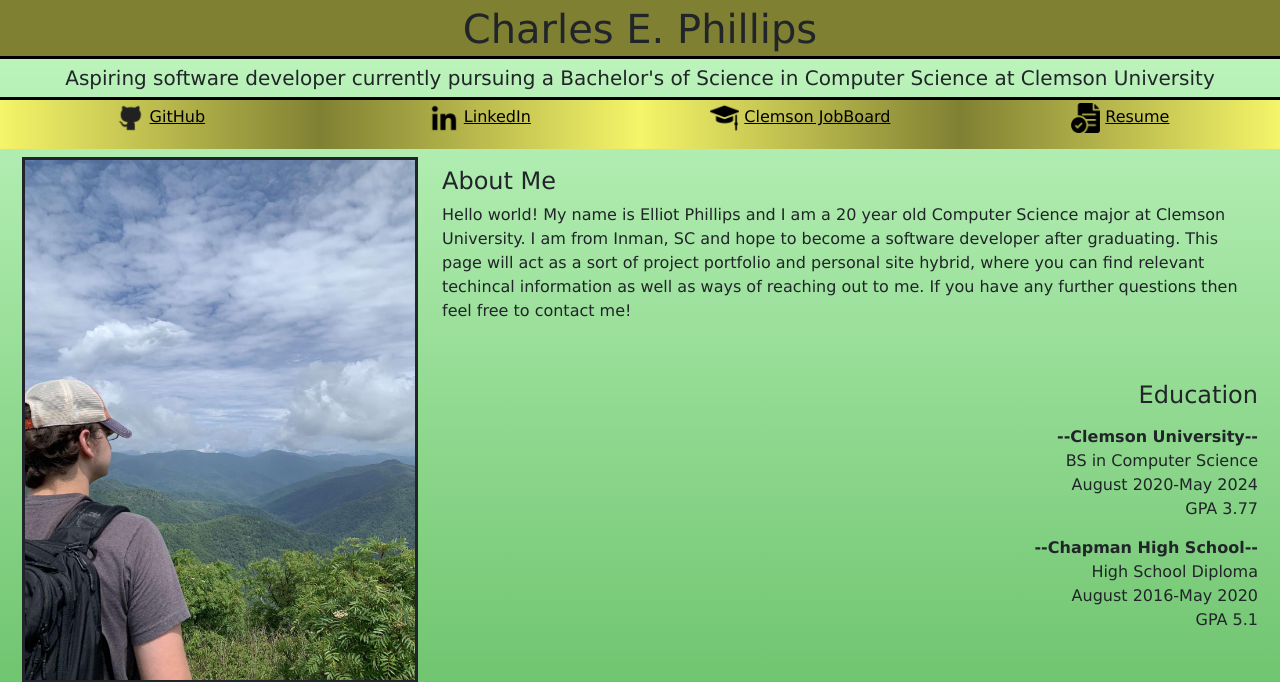
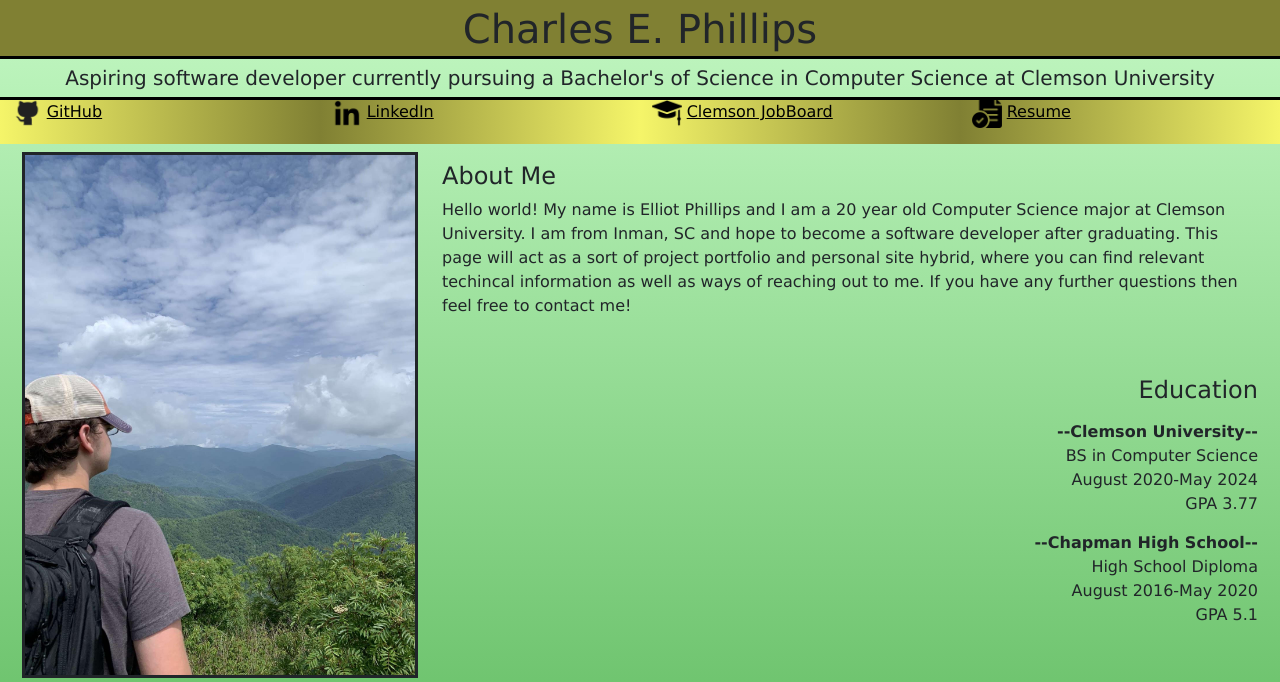
Before and after one commit to Spacenin/personalWeb, a plain HTML site: page index.html in a window 1280 px wide. Shown: the top 682 px of the page. Drawn offline with nearby package versions, Linux system fonts and the light colour scheme.

Commit message:
padding work

```diff
--- a/assets/style.css
+++ b/assets/style.css
@@ -32,18 +32,25 @@ img.comp_logo {
 /*Gradient for links*/
 .links_left {
     background-image:linear-gradient(to right, var(--link_lighter), var(--link_darker));
-	flex: 0 0 auto;
-	width: 25%;
-	text-align: center;
-	padding-top: 5px;
 }
 
 .links_right {
     background-image:linear-gradient(to right, var(--link_darker), var(--link_lighter));
-	flex: 0 0 auto;
-	width: 25%;
-	text-align: center;
-	padding-top: 5px;
+}
+
+.row_header {
+	 --bs-gutter-x: 1.5rem;
+    --bs-gutter-y: 0;
+    display: flex;
+    flex-wrap: wrap;
+    justify-content: center;
+    margin-top: calc(var(--bs-gutter-y) * -1);
+    margin-right: calc(var(--bs-gutter-x) * -.5);
+    margin-left: calc(var(--bs-gutter-x) * -.5);
+}
+
+p.links_text {
+    margin-bottom: 1rem;
 }
 
 /*Second top header*/
--- a/index.html
+++ b/index.html
@@ -21,19 +21,18 @@
 
 <div class="container-fluid">
     <!--Links row-->
-    <div class="row">
+    <div class="row links_header">
         <div class="col-sm-3 links_left">
             <a href="https://github.com/Spacenin" target="_blank">
-				<p>
+				<p class="links_text">
 					<img src="assets/github.png" class="comp_logo" alt="Github logo">
 					<u>GitHub</u>
 				</p>
 			</a>
         </div>
         <div class="col-sm-3 links_right">
-
             <a href="https://www.linkedin.com/in/elliophill/" target="_blank">
-				<p>
+				<p class="links_text">
 					<img src="assets/linkedin.png" class="comp_logo" alt="Linkedin Logo">
 					<u>LinkedIn</u>
 				</p>
@@ -41,7 +40,7 @@
         </div>
         <div class="col-sm-3 links_left">
             <a href="https://clemson-csm.symplicity.com/profiles/elliot.phillips" target="_blank">
-				<p>
+				<p class="links_text">
 					<img src="assets/clemson.png" class="comp_logo" alt="Clemson Logo">
 					<u>Clemson JobBoard</u>
 				</p>
@@ -49,7 +48,7 @@
         </div>
         <div class="col-sm-3 links_right">
 			<a href="assets/resume.pdf" target="_blank">
-				<p>
+				<p class="links_text">
             		<img src="assets/document.png" class="comp_logo" alt="Resume Logo">
 					<u>Resume</u>
 				</p>
```
